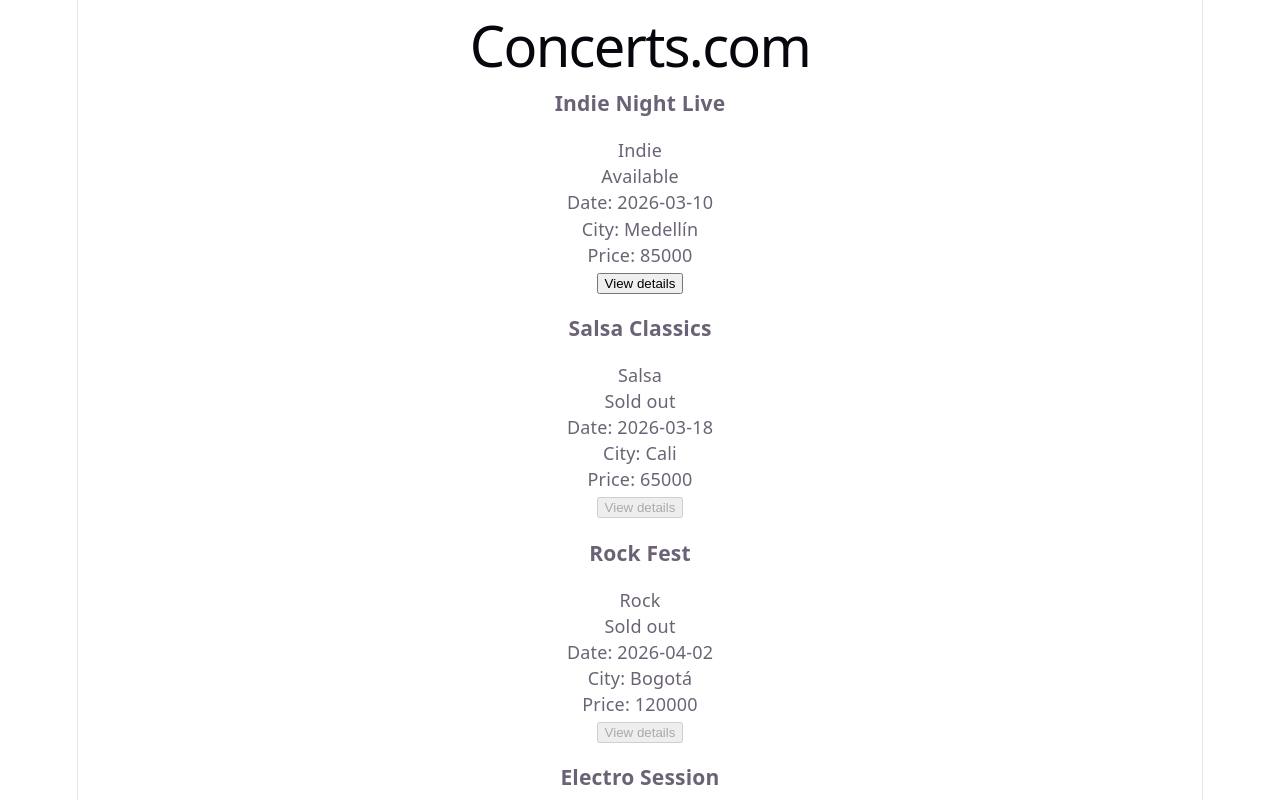
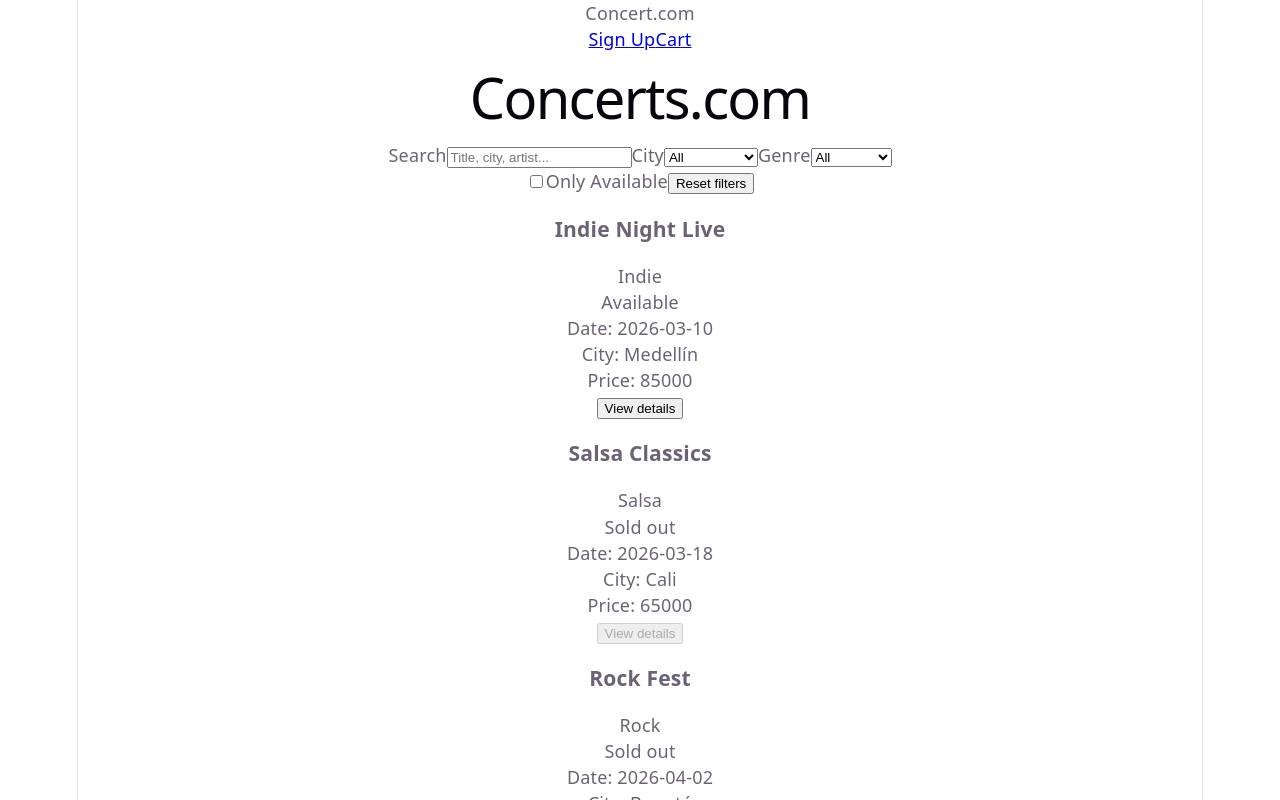
Before and after one commit to Silvia-Suarez/concerts.com, a React (Vite) app: page / in a window 1280 px wide. Shown: the top 800 px of the page. Built offline with nearby package versions, Linux system fonts and the light colour scheme.

Commit message:
#1 feature(routes): Using routes to pages

```diff
--- a/package.json
+++ b/package.json
@@ -11,7 +11,8 @@
   },
   "dependencies": {
     "react": "^19.2.4",
-    "react-dom": "^19.2.4"
+    "react-dom": "^19.2.4",
+    "react-router-dom": "^7.14.1"
   },
   "devDependencies": {
     "@eslint/js": "^9.39.4",
--- a/src/App.tsx
+++ b/src/App.tsx
@@ -1,16 +1,22 @@
 import './App.css'
-import ConcertList from './components/concerts/ConcertList'
-import { concerts } from './data/concerts'
+import { Route, Routes } from 'react-router-dom'
+import HomePage from './pages/home'
+import NotFoundPage from './pages/notFoundPage'
+import NavBar from './components/global/NavBar'
+
 function App() {
-
   return (
     <>
-    <div>
-      <h1>
-        Concerts.com
-      </h1>
-      <ConcertList concerts={concerts}></ConcertList>
-    </div>
+      <div>
+        <NavBar></NavBar>
+        <Routes>
+          <Route
+            path="/"
+            element ={<HomePage></HomePage>}
+          />
+          <Route path='*' element={<NotFoundPage></NotFoundPage>}></Route>
+        </Routes>
+      </div>
     </>
   )
 }
--- /dev/null
+++ b/src/components/global/NavBar.tsx
@@ -0,0 +1,17 @@
+import { NavLink } from "react-router-dom";
+
+export default function NavBar() {
+    return (
+        <nav>
+            <div onClick={() => window.location.href = "/"}>
+                {/* ICON */}
+                <span>Concert.com</span>
+            </div>
+            <div>
+                <NavLink to="/sign-up">Sign Up</NavLink>
+                <NavLink to="/cart">Cart</NavLink>
+                {/* <NavLink to="/"></NavLink> */}
+            </div>
+        </nav>
+    )
+}
--- /dev/null
+++ b/src/pages/home.tsx
@@ -0,0 +1,70 @@
+import { useMemo, useState } from "react";
+import ConcertList from "../components/concerts/ConcertList";
+import FilterBar from "../components/concerts/FilterBar";
+import { concerts } from "../data/concerts";
+
+export default function HomePage() {
+    const [searchTerm, setSearchTerm] = useState('');
+    const [selectedCity, setSelectedCity] = useState('All');
+    const [selectedGenre, setSelectedGenre] = useState('All');
+    const [onlyAvailable, setOnlyAvailable] = useState(false);
+
+    const cities = useMemo(() => {
+      return Array.from(new Set(concerts.map(c => c.city))).sort();
+    }, [])
+    const genres = useMemo(() => {
+      return Array.from(new Set(concerts.map(c => c.genre))).sort();
+    }, [])
+
+    const filteredConcerts = useMemo(() => {
+      const term = searchTerm.trim().toLowerCase();
+      return concerts.filter((c) => {
+        const matchesSearch = term.length === 0 ||
+          c.title.toLowerCase().includes(term) ||
+          c.city.toLowerCase().includes(term) ||
+          c.artist.toLowerCase().includes(term);
+
+        const matchesCity = selectedCity === 'All' || c.city === selectedCity;
+        const matchesGenre = selectedGenre === 'All' || c.genre === selectedGenre;
+        const matchesAvailability = !onlyAvailable || c.status === 'AVAILABLE'
+        return matchesSearch && matchesGenre && matchesCity && matchesAvailability;
+      })
+    }, [searchTerm, selectedCity, selectedGenre, onlyAvailable]);
+    function handleResetFilters() {
+      setSearchTerm('');
+      setSelectedCity('All');
+      setSelectedGenre('All');
+      setOnlyAvailable(false);
+    }
+
+    return (
+        <main>
+
+            <h1>
+                Concerts.com
+            </h1>
+            <FilterBar
+                searchTerm={searchTerm}
+                onChangeSearchTerm={setSearchTerm}
+                selectedCity={selectedCity}
+                cities={cities}
+                onSelectedCityChange={setSelectedCity}
+                selectedGenre={selectedGenre}
+                genres={genres}
+                onSelectedGenreChange={setSelectedGenre}
+                onlyAvailable={onlyAvailable}
+                onOnlyAvailableChange={setOnlyAvailable}
+                onResetFilters={handleResetFilters}
+            ></FilterBar>
+            {filteredConcerts.length == 0 ?
+                <section>
+                    <h2>No results found</h2>
+                    <p>Try changing the filters or reset them :)</p>
+                </section>
+                :
+
+                <ConcertList concerts={filteredConcerts}></ConcertList>
+            }
+        </main>
+    )
+}
--- /dev/null
+++ b/src/pages/notFoundPage.tsx
@@ -0,0 +1,12 @@
+import { Link } from "react-router-dom";
+
+export default function NotFoundPage() {
+    return (
+        <main>
+            You are lost, please come back home
+            <div>
+                <Link to="/">Back to Home</Link>
+            </div>
+        </main>
+    )
+}
```
Also changed, not shown: 1 other file (tests, documents, lock files or other folders).
